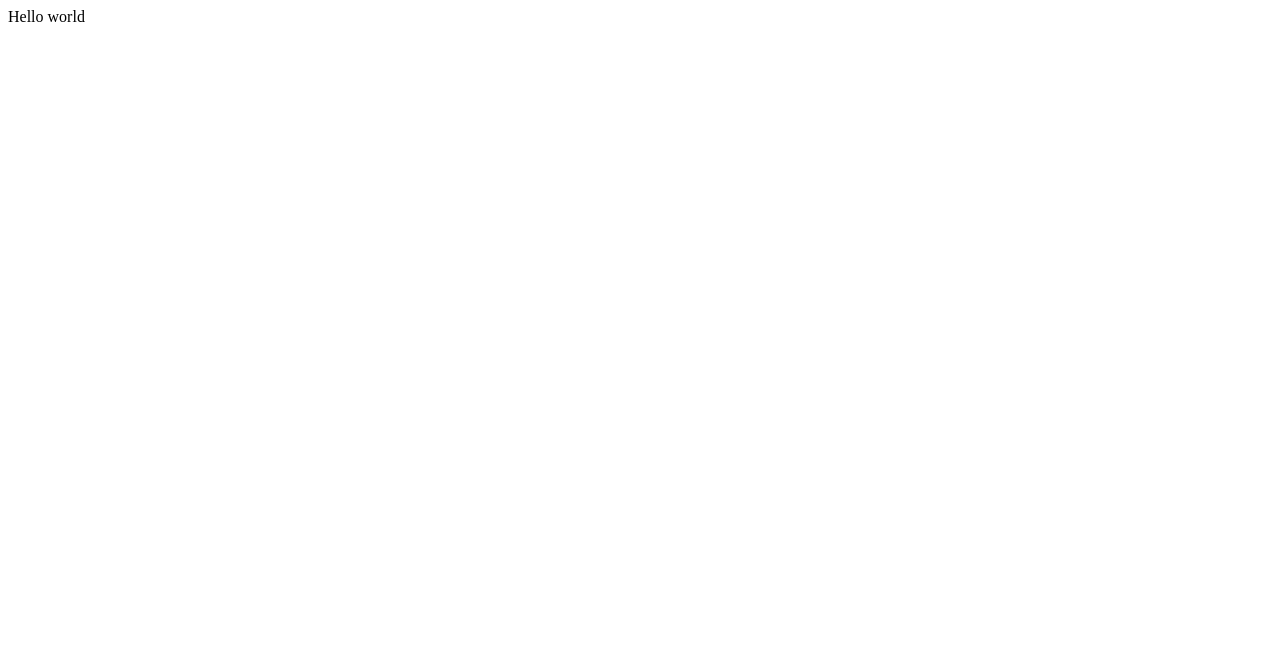
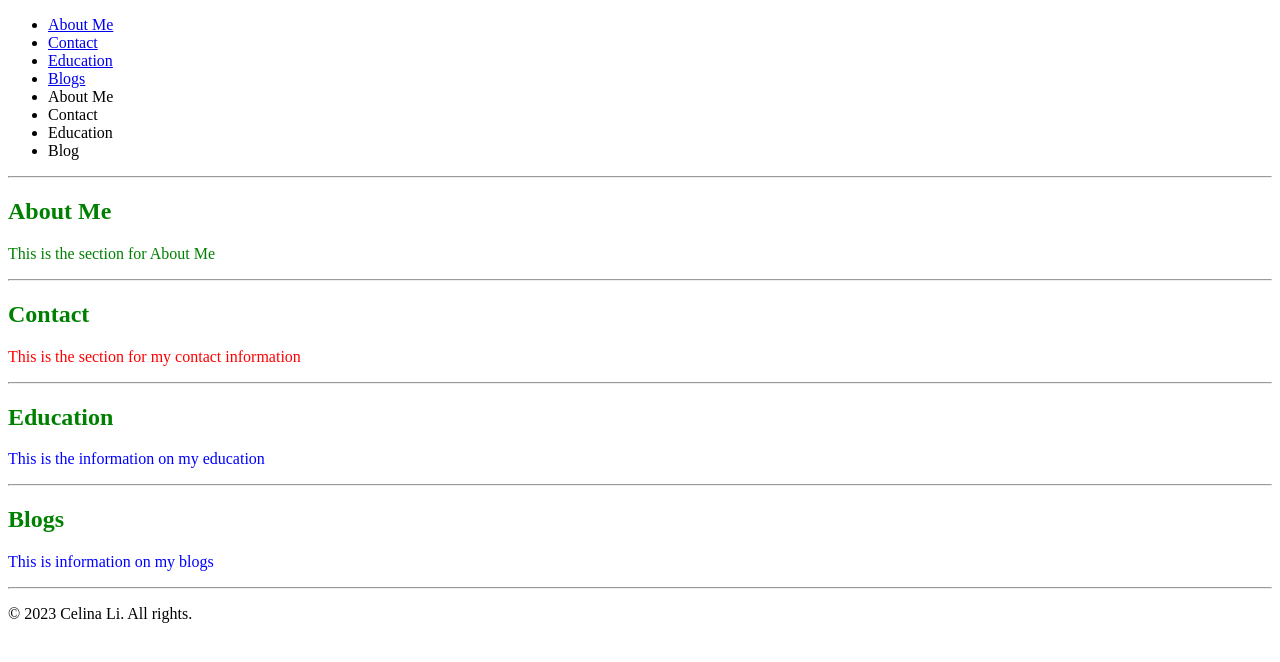
Before and after one commit to licelina877/celina, a plain HTML site: page index.html in a window 1280 px wide. Drawn offline with Linux system fonts and the light colour scheme.

Commit message:
Added redirection to the navigation bar

```diff
--- a/index.html
+++ b/index.html
@@ -9,15 +9,50 @@
 </head>
 
 <body>
-  Hello world
+  <header>
+    <nav>
+      <ul>
+        <li><a href="#About-Me">About Me</a></li>
+        <li><a href="#Contact">Contact</a></li>
+        <li><a href="#Education">Education</a></li>
+        <li><a href="#Blogs">Blogs</a></li>
+
+        <li>About Me</li>
+        <li>Contact</li>
+        <li>Education</li>
+        <li>Blog</li>
+      </ul>
+    </nav>
+  </header>
+  <hr>
+  <section class="content-section" id="About-Me">
+    <h2>About Me</h2>
+    <p>This is the section for About Me</p>
+  </section>
+      <hr>
+  <section class="content-section" id="Contact">
+    <h2>Contact</h2>
+    <p>This is the section for my contact information</p>
+  </section>
+      <hr>
+  <section class="content-section2" id="Education">
+    <h2>Education</h2>
+    <p>This is the information on my education</p>
+  </section>
+      <hr>
+  <section class="content-section2" id="Blogs">
+    <h2>Blogs</h2>
+    <p>This is information on my blogs</p>
+  </section>
+  <hr>
+    <footer>
+      <p>&copy; 2023 Celina Li. All rights.</p>
+    </footer>
+  </section>
+
   <script src="script.js"></script>
 
-  <!--
-  This script places a badge on your repl's full-browser view back to your repl's cover
-  page. Try various colors for the theme: dark, light, red, orange, yellow, lime, green,
-  teal, blue, blurple, magenta, pink!
-  -->
-  <script src="https://replit.com/public/js/replit-badge-v2.js" theme="dark" position="bottom-right"></script>
+
 </body>
 
 </html>
--- a/style.css
+++ b/style.css
@@ -2,3 +2,19 @@ html {
   height: 100%;
   width: 100%;
 }
+
+h2 {
+  color: green;
+}
+
+.content-section{
+  color: green;
+}
+
+.content-section2{
+  color: blue;
+}
+
+#Contact{
+  color: red;
+}
```
